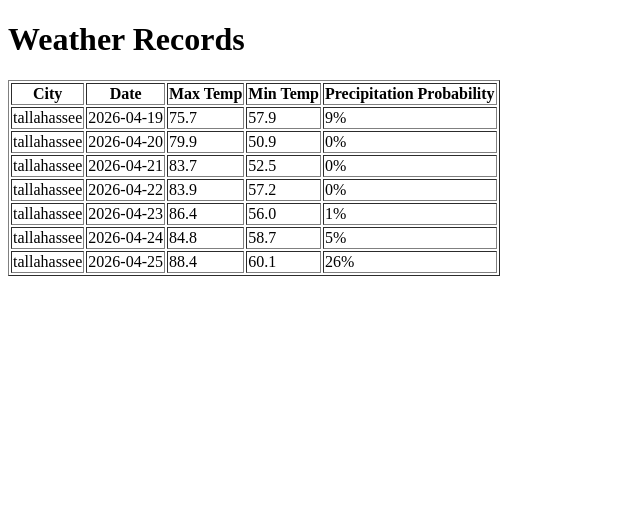
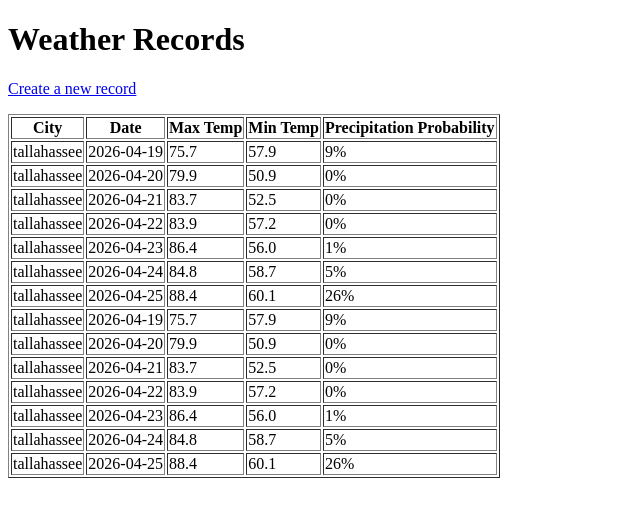
Before and after one commit to danielsj2022/-cis4930-sp26-project-group-2, a Django app: page /records/ in a window 1280 px wide. Shown: the part 26-543 px from the top of the page, without its empty margins (0-640 px from the left). Run offline with Django 5.2, Linux system fonts and the light colour scheme; parts of the project's set-up code (start-up, migrations or seed data) failed here and were passed over.

Commit message:
create all views and templates; need models to be able to run

```diff
--- a/project-full-stack-web-api/mysite/core/templates/core/records.html
+++ b/project-full-stack-web-api/mysite/core/templates/core/records.html
@@ -3,6 +3,7 @@
 
 {% block content %}
     <h1>Weather Records</h1>
+    <p><a href="{ url 'create_record' }">Create a new record</a></p>
     {% if page_obj %}
         <table border="1">
             <tr>
@@ -14,7 +15,10 @@
             </tr>
             {% for record in page_obj %}
             <tr>
-                <td>{{ record.city }}</td>
+                <a href="{% url 'record_detail' record.pk %}">
+                    <td>{{ record.city }}</td>
+                </a>
+
                 <td>{{ record.date }}</td>
                 <td>{{ record.temp_max }}</td>
                 <td>{{ record.temp_min }}</td>
--- a/project-full-stack-web-api/mysite/core/views.py
+++ b/project-full-stack-web-api/mysite/core/views.py
@@ -1,13 +1,48 @@
-from django.shortcuts import render
+from django.shortcuts import render, redirect, get_object_or_404
 from django.http import HttpResponse
 from django.core.paginator import Paginator
-from django.views.generic import ListView
+from django.views.generic import ListView, DetailView
+from .forms import RecordForm
+from django.contrib import messages
 
 # Create your views here.
 def home(request):
     context = {"message": "The real world context behind the dataset is that it explores the relationship between phone usage, sleep patterns, and stress levels. With there being a drastic increase in use of smartphones and usage of them, it is important to determine the affects they have on health."}
     return render(request, "core/home.html", context=context)
 
+def create_record(request):
+    if request.method == "POST":
+        form = RecordForm(request.POST)
+        if form.is_valid():
+            record = form.save()
+            messages.success(request, "Record created successfully")
+            return redirect("record_detail", pk = record.pk)
+
+    else:
+        form = RecordForm() #show empty form
+
+    return render(request, "core/create_record.html", {"form": form})   #render form with errors if form is invalid
+
+def update_record(request, pk):
+    record = get_object_or_404(Record, pk=pk)    #model needed
+    if request.method == "POST":
+        form = RecordForm(request.POST, instance = record)
+        if form.is_valid():
+            form.save()
+            messages.success(request, "Record updated successfully")
+            return redirect("record_detail", pk = record.pk)
+    else:
+        form = RecordForm(instance=record) #show form with existing data
+        return render(request, "core/create_record.html", {"form": form})   #render form with errors if form is invalid
+
+def delete_record(request, pk):
+    record = get_object_or_404(Record, pk = pk)  #model needed
+    if request.method == "POST":
+        record.delete()
+        messages.success(request, "Record deleted successfully")
+        return redirect("records")
+    else:
+        return render(request, "core/record_confirm_delete.html", {"record": record})
 # def records(request):
 #     temp_data = [
 #         {"city": "tallahassee", "date": "2026-04-19", "temp_max": 75.7, "temp_min": 57.9, "precipitation": 9},
@@ -28,11 +63,23 @@ class RecordListView(ListView):
 
     def get_queryset(self):
         return [
-            {"city": "tallahassee", "date": "2026-04-19", "temp_max": 75.7, "temp_min": 57.9, "precipitation": 9},
-            {"city": "tallahassee", "date": "2026-04-20", "temp_max": 79.9, "temp_min": 50.9, "precipitation": 0},
-            {"city": "tallahassee", "date": "2026-04-21", "temp_max": 83.7, "temp_min": 52.5, "precipitation": 0},
-            {"city": "tallahassee", "date": "2026-04-22", "temp_max": 83.9, "temp_min": 57.2, "precipitation": 0},
-            {"city": "tallahassee", "date": "2026-04-23", "temp_max": 86.4, "temp_min": 56.0, "precipitation": 1},
-            {"city": "tallahassee", "date": "2026-04-24", "temp_max": 84.8, "temp_min": 58.7, "precipitation": 5},
-            {"city": "tallahassee", "date": "2026-04-25", "temp_max": 88.4, "temp_min": 60.1, "precipitation": 26},
+            {"id": 1, "city": "tallahassee", "date": "2026-04-19", "temp_max": 75.7, "temp_min": 57.9, "precipitation": 9},
+            {"id": 2, "city": "tallahassee", "date": "2026-04-20", "temp_max": 79.9, "temp_min": 50.9, "precipitation": 0},
+            {"id": 3, "city": "tallahassee", "date": "2026-04-21", "temp_max": 83.7, "temp_min": 52.5, "precipitation": 0},
+            {"id": 4, "city": "tallahassee", "date": "2026-04-22", "temp_max": 83.9, "temp_min": 57.2, "precipitation": 0},
+            {"id": 5, "city": "tallahassee", "date": "2026-04-23", "temp_max": 86.4, "temp_min": 56.0, "precipitation": 1},
+            {"id": 6, "city": "tallahassee", "date": "2026-04-24", "temp_max": 84.8, "temp_min": 58.7, "precipitation": 5},
+            {"id": 7, "city": "tallahassee", "date": "2026-04-25", "temp_max": 88.4, "temp_min": 60.1, "precipitation": 26},
+            {"id": 8, "city": "tallahassee", "date": "2026-04-19", "temp_max": 75.7, "temp_min": 57.9, "precipitation": 9},
+            {"id": 9, "city": "tallahassee", "date": "2026-04-20", "temp_max": 79.9, "temp_min": 50.9, "precipitation": 0},
+            {"id": 10, "city": "tallahassee", "date": "2026-04-21", "temp_max": 83.7, "temp_min": 52.5, "precipitation": 0},
+            {"id": 11, "city": "tallahassee", "date": "2026-04-22", "temp_max": 83.9, "temp_min": 57.2, "precipitation": 0},
+            {"id": 12, "city": "tallahassee", "date": "2026-04-23", "temp_max": 86.4, "temp_min": 56.0, "precipitation": 1},
+            {"id": 13, "city": "tallahassee", "date": "2026-04-24", "temp_max": 84.8, "temp_min": 58.7, "precipitation": 5},
+            {"id": 14, "city": "tallahassee", "date": "2026-04-25", "temp_max": 88.4, "temp_min": 60.1, "precipitation": 26},
         ]
+
+class RecordDetailView(DetailView):
+    # model = Record  # Assuming you have a Record model defined in your models.py
+    template_name = "core/record_detail.html"
+    context_object_name = "record"
--- a/project-full-stack-web-api/mysite/mysite/urls.py
+++ b/project-full-stack-web-api/mysite/mysite/urls.py
@@ -18,10 +18,15 @@ Including another URLconf
 from core import views
 from django.contrib import admin
 from django.urls import path
-from core.views import RecordListView
+from core.views import RecordListView, RecordDetailView
 
 urlpatterns = [
     path("admin/", admin.site.urls),
-    path("", views.home, name="home"),
-    path("records/", RecordListView.as_view(), name="records"),
+    path("", views.home, name = "home"),
+    path("records/", RecordListView.as_view(), name = "records"),
+    path("records/<int:pk>/", RecordDetailView.as_view(), name = "record_detail"),
+
+    path("records/add/", views.create_record, name = "create_record"),
+    path("records/<int:pk>/edit/", views.update_record, name = "record_edit"),
+    path("records/<int:pk>/delete/", views.delete_record, name = "record_delete"),
 ]
```
Also changed, not shown: project-full-stack-web-api/mysite/core/forms.py (added, +9 -0 lines), project-full-stack-web-api/mysite/core/templates/core/record_confirm_delete.html (added, +13 -0 lines), project-full-stack-web-api/mysite/core/templates/core/record_detail.html (added, +15 -0 lines), project-full-stack-web-api/mysite/core/templates/core/record_form.html (added, +14 -0 lines).
